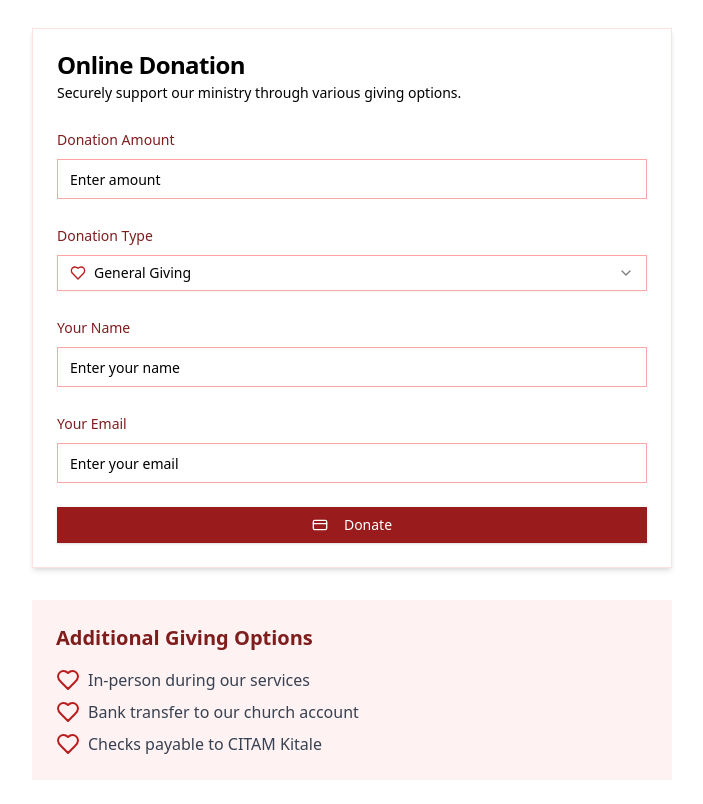
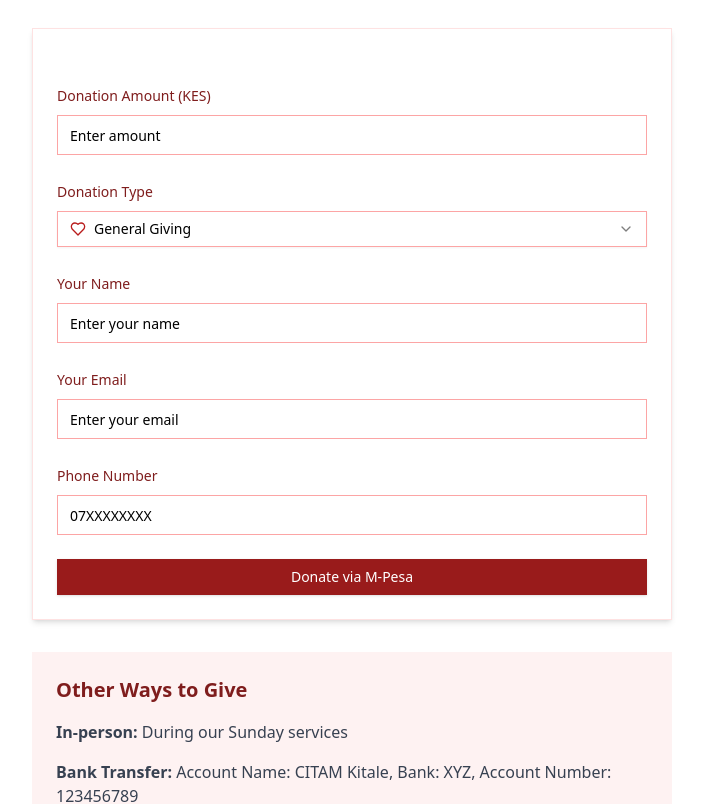
Before and after one commit to Lybrook/citam-website, a Next.js app: page /give in a window 1280 px wide. Shown: the part 300-1104 px from the top of the page, without its empty margins (288-991 px from the left). Built offline with nearby package versions, Linux system fonts and the light colour scheme.

Commit message:
Add donation API endpoint: Implement M-Pesa STK push for processing donations with validation and error handling

```diff
--- /dev/null
+++ b/src/app/api/donate.ts
@@ -0,0 +1,109 @@
+import { NextApiRequest, NextApiResponse } from 'next';
+
+interface RequestBody {
+    amount: number;
+    donationType: string;
+    name: string;
+    email: string;
+    phone: string;
+}
+
+interface StkPushBody {
+    BusinessShortCode: string;
+    Password: string;
+    Timestamp: string;
+    TransactionType: string;
+    Amount: number;
+    PartyA: string;
+    PartyB: string;
+    PhoneNumber: string;
+    CallBackURL: string;
+    AccountReference: string;
+    TransactionDesc: string;
+}
+
+interface TokenResponse {
+    access_token: string;
+}
+
+interface StkResponse {
+    ResponseCode: string;
+}
+
+export default async function handler(req: NextApiRequest, res: NextApiResponse) {
+    if (req.method !== 'POST') {
+        res.setHeader('Allow', ['POST']);
+        return res.status(405).end(`Method ${req.method} Not Allowed`);
+    }
+
+    const { amount, donationType, name, email, phone } = req.body as RequestBody;
+
+    // Validate inputs
+    if (!amount || !donationType || !name || !email || !phone) {
+        return res.status(400).json({ error: 'Missing required fields' });
+    }
+
+    try {
+        // Get M-Pesa access token
+        const auth = Buffer.from(
+            `${process.env.MPESA_CONSUMER_KEY}:${process.env.MPESA_CONSUMER_SECRET}`
+        ).toString('base64');
+        const tokenResponse = await fetch(
+            'https://sandbox.safaricom.co.ke/oauth/v1/generate?grant_type=client_credentials',
+            {
+                headers: { Authorization: `Basic ${auth}` },
+            }
+        );
+        const tokenData = (await tokenResponse.json()) as TokenResponse;
+        const accessToken = tokenData.access_token;
+
+        if (!accessToken) {
+            return res.status(500).json({ error: 'Failed to get access token' });
+        }
+
+        // Prepare STK push request
+        const shortcode = process.env.MPESA_SHORTCODE!;
+        const passkey = process.env.MPESA_PASSKEY!;
+        const timestamp = new Date().toISOString().replace(/[^0-9]/g, '').slice(0, 14);
+        const password = Buffer.from(`${shortcode}${passkey}${timestamp}`).toString('base64');
+        const formattedPhone = '254' + phone.slice(1);
+
+        const stkPushBody: StkPushBody = {
+            BusinessShortCode: shortcode,
+            Password: password,
+            Timestamp: timestamp,
+            TransactionType: 'CustomerPayBillOnline',
+            Amount: amount,
+            PartyA: formattedPhone,
+            PartyB: shortcode,
+            PhoneNumber: formattedPhone,
+            CallBackURL: process.env.MPESA_CALLBACK_URL!,
+            AccountReference: 'Donation',
+            TransactionDesc: `Donation to ${donationType}`,
+        };
+
+        const stkResponse = await fetch(
+            'https://sandbox.safaricom.co.ke/mpesa/stkpush/v1/processrequest',
+            {
+                method: 'POST',
+                headers: {
+                    Authorization: `Bearer ${accessToken}`,
+                    'Content-Type': 'application/json',
+                },
+                body: JSON.stringify(stkPushBody),
+            }
+        );
+        const stkData = (await stkResponse.json()) as StkResponse;
+
+        if (stkData.ResponseCode === '0') {
+            return res.status(200).json({
+                message: 'Payment request sent to your phone. Please complete the payment.',
+            });
+        } else {
+            return res.status(500).json({ error: 'Failed to initiate payment' });
+        }
+    } catch (error) {
+        console.error('Error occurred:', error);
+        return res.status(500).json({ error: 'Server error occurred' });
+    }
+}
--- a/src/app/give/page.tsx
+++ b/src/app/give/page.tsx
@@ -11,37 +11,39 @@ import {
   FormField,
   FormItem,
   FormLabel,
-  FormMessage
-} from "../../components/ui/form";
-import { Input } from "../../components/ui/input";
-import { Button } from "../../components/ui/button";
+  FormMessage,
+} from '../../components/ui/form';
+import { Input } from '../../components/ui/input';
+import { Button } from '../../components/ui/button';
 import {
   Card,
   CardContent,
   CardDescription,
   CardHeader,
-  CardTitle
-} from "../../components/ui/card";
+  CardTitle,
+} from '../../components/ui/card';
 import {
   Select,
   SelectContent,
   SelectItem,
   SelectTrigger,
-  SelectValue
-} from "../../components/ui/select"; // Ensure the file name matches the actual file in the directory
-import { Toast } from "../../components/ui/use-toast";
-
-import { DollarSign, Heart, CreditCard } from 'lucide-react';
+  SelectValue,
+} from '../../components/ui/select';
+import { Toast } from '../../components/ui/use-toast';
+import { Heart } from 'lucide-react';
 import Header from '../../components/navigation/header';
 
 // Donation Form Validation Schema
 const donationSchema = z.object({
-  amount: z.number().min(1, { message: "Donation amount must be at least $1" }),
-  name: z.string().min(2, { message: "Name must be at least 2 characters" }),
-  email: z.string().email({ message: "Invalid email address" }),
-  donationType: z.enum(["general", "missions", "building-fund", "youth-ministry"], {
-    required_error: "Please select a donation type"
-  })
+  amount: z.number().min(10, { message: 'Donation amount must be at least KES 10' }),
+  name: z.string().min(2, { message: 'Name must be at least 2 characters' }),
+  email: z.string().email({ message: 'Invalid email address' }),
+  phone: z.string().regex(/^07\d{8}$/, {
+    message: 'Please enter a valid Kenyan phone number starting with 07',
+  }),
+  donationType: z.enum(['general', 'missions', 'building-fund', 'youth-ministry'], {
+    required_error: 'Please select a donation type',
+  }),
 });
 
 type DonationFormInputs = z.infer<typeof donationSchema>;
@@ -53,34 +55,37 @@ const GivePage: React.FC = () => {
       amount: undefined,
       name: '',
       email: '',
-      donationType: 'general'
-    }
+      phone: '',
+      donationType: 'general',
+    },
   });
 
   const onSubmit: SubmitHandler<DonationFormInputs> = async (data) => {
     try {
-      // Implement actual donation submission logic
       const response = await fetch('/api/donate', {
         method: 'POST',
         headers: { 'Content-Type': 'application/json' },
-        body: JSON.stringify(data)
+        body: JSON.stringify(data),
       });
+
+      const result = await response.json();
 
       if (response.ok) {
         Toast({
-          title: "Donation Received",
-          content: "Thank you for your generous contribution!",
-          variant: "default"
+          title: 'Payment Initiated',
+          content: result.message || 'Payment request sent to your phone. Please complete the payment.',
+          variant: 'default',
         });
         form.reset();
       } else {
-        throw new Error('Donation submission failed');
+        throw new Error(result.error || 'Donation submission failed');
       }
-    } catch {
+    } catch (error: unknown) {
+      const errorMessage = error instanceof Error ? error.message : 'Could not process donation. Please try again.';
       Toast({
-        title: "Error",
-        content: "Could not process donation. Please try again.",
-        variant: "destructive"
+        title: 'Error',
+        content: errorMessage,
+        variant: 'destructive',
       });
     }
   };
@@ -91,16 +96,13 @@ const GivePage: React.FC = () => {
         <title>Give to CITAM Kitale - Support Our Mission</title>
         <meta
           name="description"
-          content="Support CITAM Kitale's mission through your generous donations. Contribute to our community outreach, missions, and ministry programs."
+          content="Support CITAM Kitale's mission through your generous donations via M-Pesa. Contribute to our community outreach, missions, and ministry programs."
         />
         <meta
           name="keywords"
-          content="CITAM Kitale, church donation, give, support ministry, Christian giving"
+          content="CITAM Kitale, church donation, give, support ministry, Christian giving, M-Pesa donation"
         />
-        <link
-          rel="canonical"
-          href="https://www.citamkitale.org/give"
-        />
+        <link rel="canonical" href="https://www.citamkitale.org/give" />
         <meta property="og:title" content="Support CITAM Kitale" />
         <meta
           property="og:description"
@@ -121,27 +123,24 @@ const GivePage: React.FC = () => {
           </div>
 
           <Card className="border-red-100 shadow-md">
-            <CardHeader cardTitle="Online Donation" description="Securely support our ministry through various giving options.">
+            <CardHeader cardTitle={undefined} description={undefined}>
               <CardTitle className="text-red-900 flex items-center">
-                <DollarSign className="mr-2 text-red-700" />
+                <Heart className="mr-2 text-red-700" />
                 Online Donation
               </CardTitle>
               <CardDescription>
-                Securely support our ministry through various giving options.
+                Securely support our ministry through M-Pesa.
               </CardDescription>
             </CardHeader>
             <CardContent>
               <Form {...form}>
-                <form
-                  onSubmit={form.handleSubmit(onSubmit)}
-                  className="space-y-6"
-                >
+                <form onSubmit={form.handleSubmit(onSubmit)} className="space-y-6">
                   <FormField
                     control={form.control}
                     name="amount"
                     render={({ field }) => (
                       <FormItem>
-                        <FormLabel className="text-red-900">Donation Amount</FormLabel>
+                        <FormLabel className="text-red-900">Donation Amount (KES)</FormLabel>
                         <FormControl>
                           <Input
                             type="number"
@@ -162,10 +161,7 @@ const GivePage: React.FC = () => {
                     render={({ field }) => (
                       <FormItem>
                         <FormLabel className="text-red-900">Donation Type</FormLabel>
-                          <Select
-                          onValueChange={field.onChange}
-                          defaultValue={field.value}
-                        >
+                        <Select onValueChange={field.onChange} defaultValue={field.value}>
                           <FormControl>
                             <SelectTrigger className="border-red-300 focus:border-red-500">
                               <SelectValue placeholder="Select donation type" />
@@ -239,13 +235,30 @@ const GivePage: React.FC = () => {
                     )}
                   />
 
+                  <FormField
+                    control={form.control}
+                    name="phone"
+                    render={({ field }) => (
+                      <FormItem>
+                        <FormLabel className="text-red-900">Phone Number</FormLabel>
+                        <FormControl>
+                          <Input
+                            placeholder="07XXXXXXXX"
+                            {...field}
+                            className="border-red-300 focus:border-red-500 focus:ring-red-500"
+                          />
+                        </FormControl>
+                        <FormMessage className="text-red-600" />
+                      </FormItem>
+                    )}
+                  />
+
                   <Button
                     type="submit"
                     className="w-full bg-red-800 hover:bg-red-900 text-white transition-colors"
                     disabled={form.formState.isSubmitting}
                   >
-                    <CreditCard className="mr-2" />
-                    {form.formState.isSubmitting ? 'Processing...' : 'Donate'}
+                    {form.formState.isSubmitting ? 'Processing...' : 'Donate via M-Pesa'}
                   </Button>
                 </form>
               </Form>
@@ -253,19 +266,19 @@ const GivePage: React.FC = () => {
           </Card>
 
           <div className="mt-8 bg-red-50 p-6 rounded-lg">
-            <h2 className="text-xl font-semibold text-red-900 mb-4">Additional Giving Options</h2>
-            <ul className="space-y-2 text-gray-700">
-              <li className="flex items-center">
-                <Heart className="mr-2 text-red-700" />
-                In-person during our services
+            <h2 className="text-xl font-semibold text-red-900 mb-4">Other Ways to Give</h2>
+            <ul className="space-y-4 text-gray-700">
+              <li>
+                <strong>In-person:</strong> During our Sunday services
               </li>
-              <li className="flex items-center">
-                <Heart className="mr-2 text-red-700" />
-                Bank transfer to our church account
+              <li>
+                <strong>Bank Transfer:</strong> Account Name: CITAM Kitale, Bank: XYZ, Account Number: 123456789
               </li>
-              <li className="flex items-center">
-                <Heart className="mr-2 text-red-700" />
-                Checks payable to CITAM Kitale
+              <li>
+                <strong>M-Pesa Paybill:</strong> Paybill Number: 123456, Account: Your Name
+              </li>
+              <li>
+                <strong>Cheques:</strong> Payable to CITAM Kitale
               </li>
             </ul>
           </div>
```
